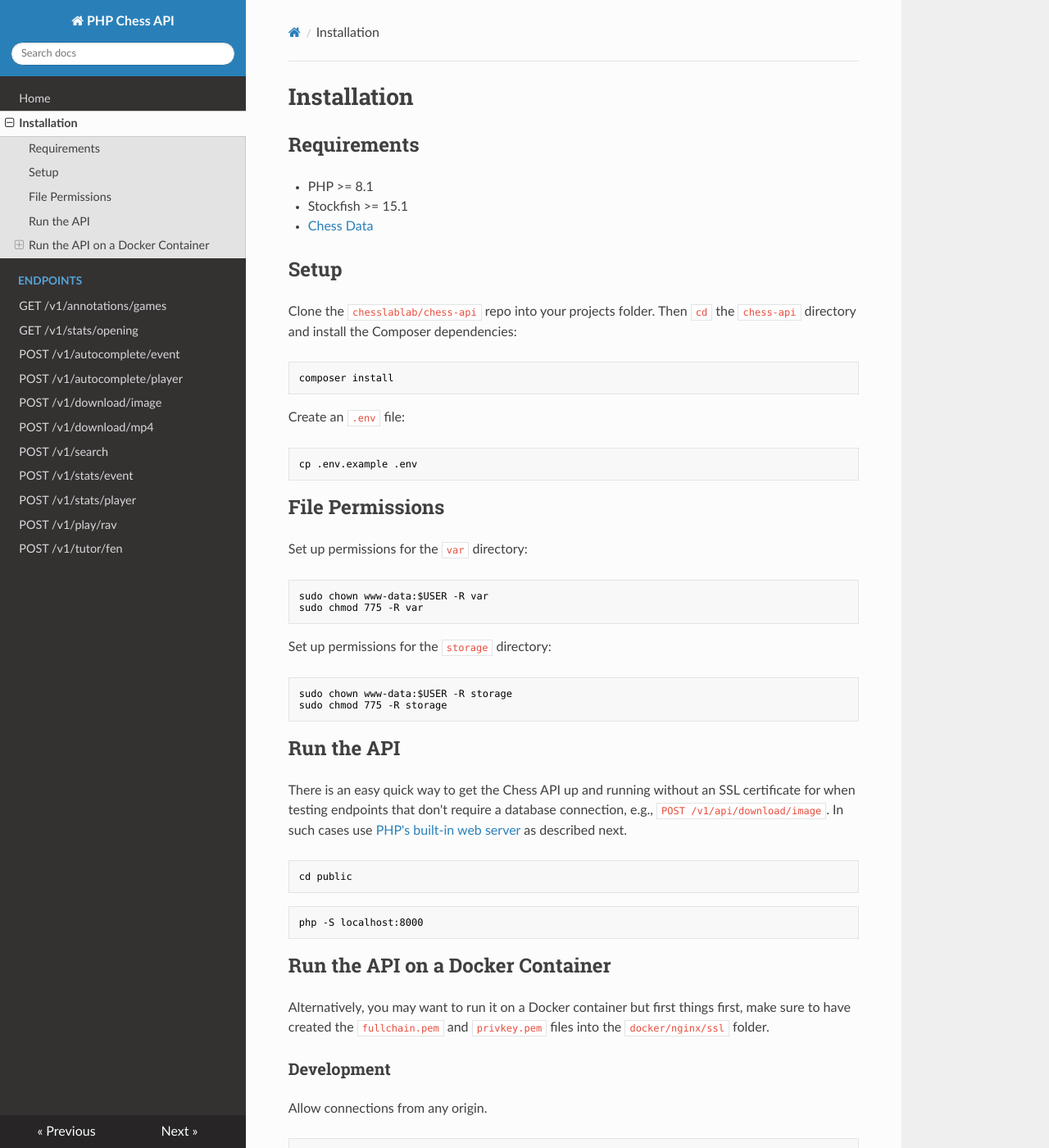
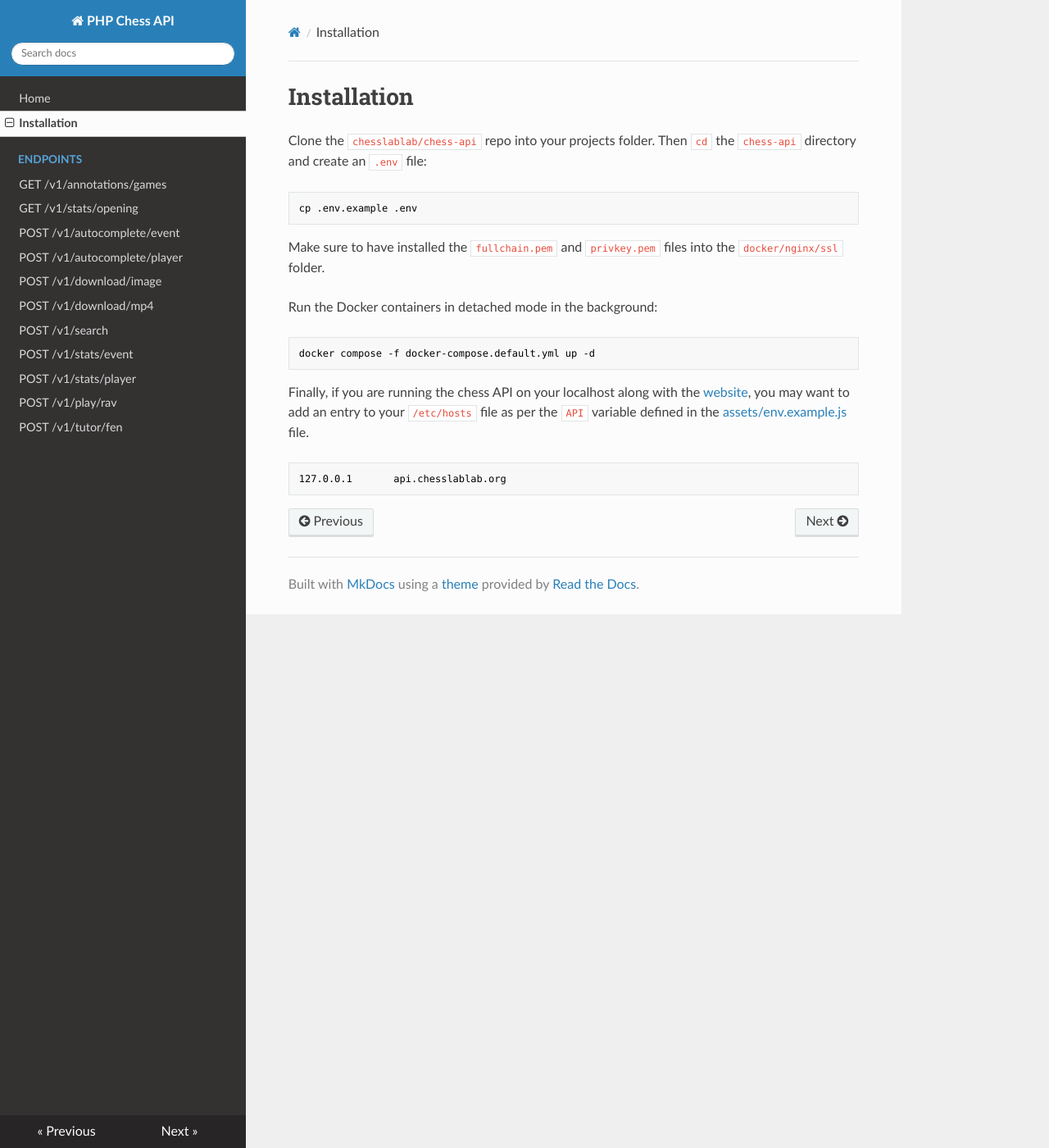
Before and after one commit to chesslablab/chess-api, an MkDocs documentation site: the page built from docs/installation.md, in a window 1280 px wide and 1400 px high. Shown: the whole window at 82% size. Built offline with MkDocs 1.6.1, drawn with Linux system fonts in a browser that asks for light colours; nearby versions of some CDN libraries; some of the changed text lies outside the part shown.

Commit message:
Docker setup

````diff
--- a/docker-compose.dev.yml
+++ b/docker-compose.default.yml
@@ -17,7 +17,8 @@ services:
       restart: always
       volumes:
           - ./:/usr/share/nginx/chess-api
-          - ./docker/nginx/conf.d/dev.conf:/etc/nginx/conf.d/dev.conf
+          - /usr/share/nginx/chess-api/vendor
+          - ./docker/nginx/conf.d/default.conf:/etc/nginx/conf.d/default.conf
           - ./docker/nginx/ssl/fullchain.pem:/etc/nginx/ssl/fullchain.pem
           - ./docker/nginx/ssl/privkey.pem:/etc/nginx/ssl/privkey.pem
       working_dir: /usr/share/nginx/chess-api
--- a/docs/installation.md
+++ b/docs/installation.md
@@ -1,69 +1,21 @@
 # Installation
 
-## Requirements
-
-- PHP >= 8.1
-- Stockfish >= 15.1
-- [Chess Data](https://github.com/chesslablab/chess-data)
-
-## Setup
-
-Clone the `chesslablab/chess-api` repo into your projects folder. Then `cd` the `chess-api` directory and install the Composer dependencies:
-
-```text
-composer install
-```
-
-Create an `.env` file:
+Clone the `chesslablab/chess-api` repo into your projects folder. Then `cd` the `chess-api` directory and create an `.env` file:
 
 ```text
 cp .env.example .env
 ```
 
-## File Permissions
+Make sure to have installed the `fullchain.pem` and `privkey.pem` files into the `docker/nginx/ssl` folder.
 
-Set up permissions for the `var` directory:
+Run the Docker containers in detached mode in the background:
 
-```text
-sudo chown www-data:$USER -R var
-sudo chmod 775 -R var
+```txt
+docker compose -f docker-compose.default.yml up -d
 ```
 
-Set up permissions for the `storage` directory:
+Finally, if you are running the chess API on your localhost along with the [website](https://github.com/chesslablab/website), you may want to add an entry to your `/etc/hosts` file as per the `API` variable defined in the [assets/env.example.js](https://github.com/chesslablab/website/blob/main/assets/env.example.js) file.
 
-```text
-sudo chown www-data:$USER -R storage
-sudo chmod 775 -R storage
+```txt
+127.0.0.1       api.chesslablab.org
 ```
-
-## Run the API
-
-There is an easy quick way to get the Chess API up and running without an SSL certificate for when testing endpoints that don't require a database connection, e.g., `POST /v1/api/download/image`. In such cases use [PHP's built-in web server](https://www.php.net/manual/en/features.commandline.webserver.php) as described next.
-
-```text
-cd public
-```
-
-```text
-php -S localhost:8000
-```
-
-## Run the API on a Docker Container
-
-Alternatively, you may want to run it on a Docker container but first things first, make sure to have created the `fullchain.pem` and `privkey.pem` files into the `docker/nginx/ssl` folder.
-
-### Development
-
-Allow connections from any origin.
-
-```text
-docker compose -f docker-compose.dev.yml up -d
-```
-
-### Production
-
-Allow connections from any origin.
-
-```text
-docker compose -f docker-compose.prod.yml up -d
-```
````
Also changed, not shown: docker-compose.prod.yml (deleted, +0 -23 lines), 7 other files.
